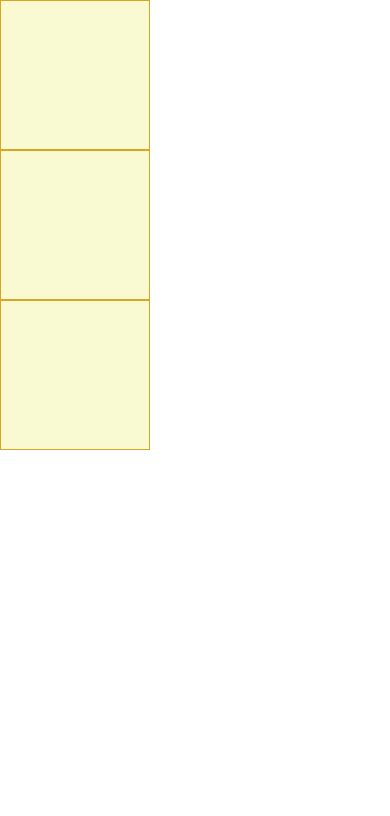
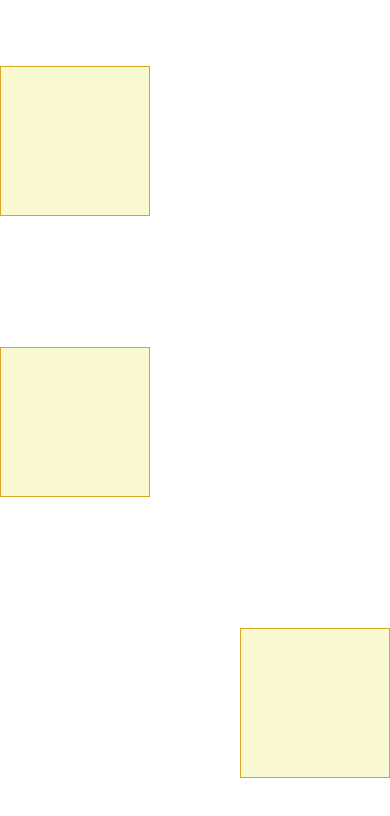
Before and after one commit to ParkSoHyeon/ReactNativeApp, a React Native app: screen / in a window 390 px wide. Shown: the top 816 px of the page. Built offline with nearby package versions, Linux system fonts and the light colour scheme.

Commit message:
03 스타일과 레이아웃 > 박스 모델과 플렉스 박스 > 또 다른 축 다루기

```diff
--- a/App.js
+++ b/App.js
@@ -17,9 +17,9 @@ import {
 const App: () => React$Node = () => {
     return (
       <View style={styles.container}>
-          <View style={styles.item}/>
-          <View style={styles.item}/>
-          <View style={styles.item}/>
+          <View style={[styles.item, { alignSelf: 'flex-start' }]}/>
+          <View style={[styles.item, { alignSelf: 'stretch', width: undefined }]}/>
+          <View style={[styles.item, { alignSelf: 'flex-end' }]}/>
       </View>
   );
 };
@@ -33,11 +33,19 @@ const App: () => React$Node = () => {
 *   space-around
 * */
 
+/*
+* alignSelf 속성 값
+*   flex-start
+*   flex-end
+*   center
+*   stretch
+* */
+
 const styles = StyleSheet.create({
    container: {
        flex: 1,
        flexDirection: 'column',
-       justifyContent: 'flex-start',
+       justifyContent: 'space-around',
        alignItems: 'flex-start'
    },
     item: {
```
